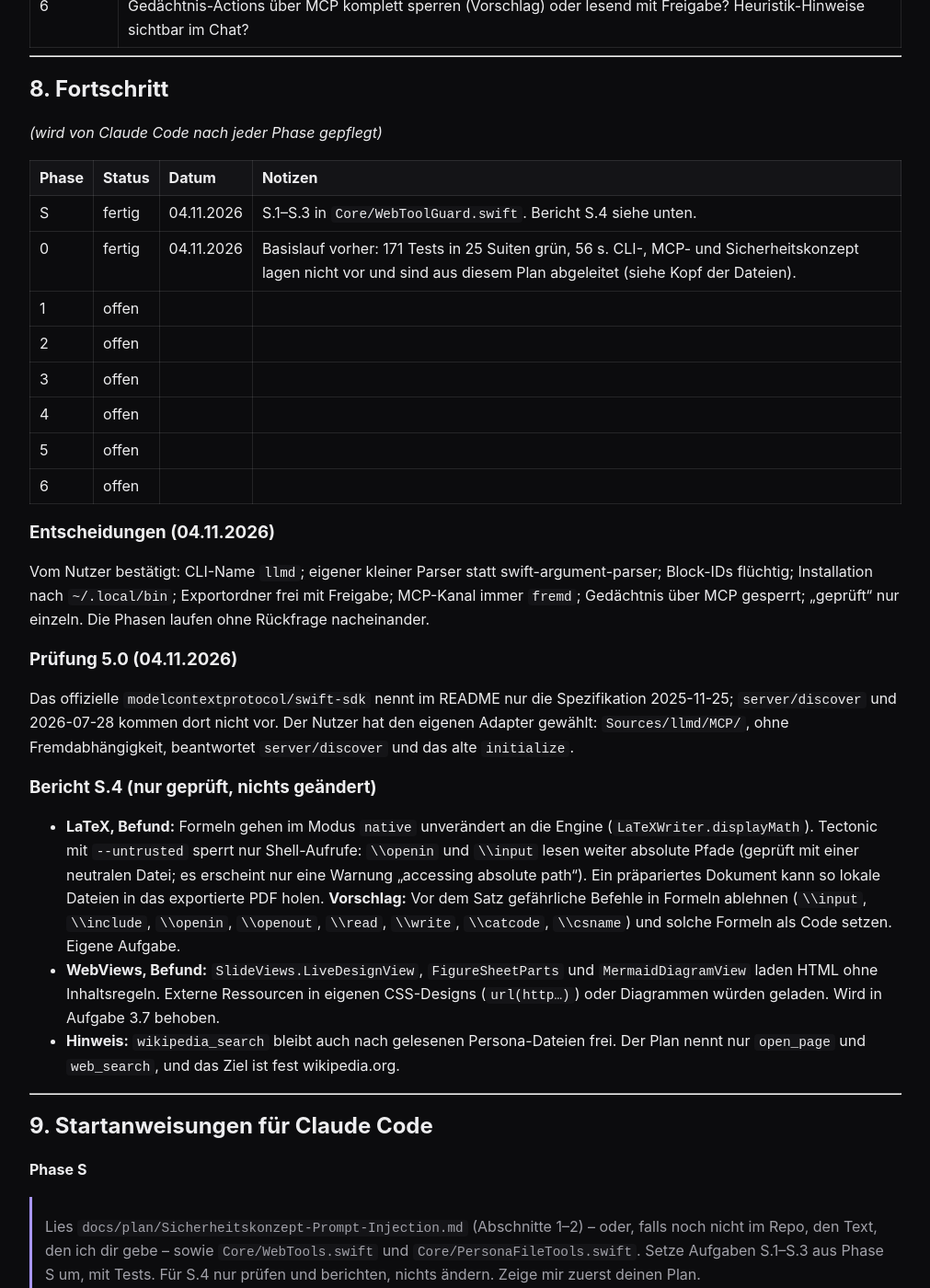
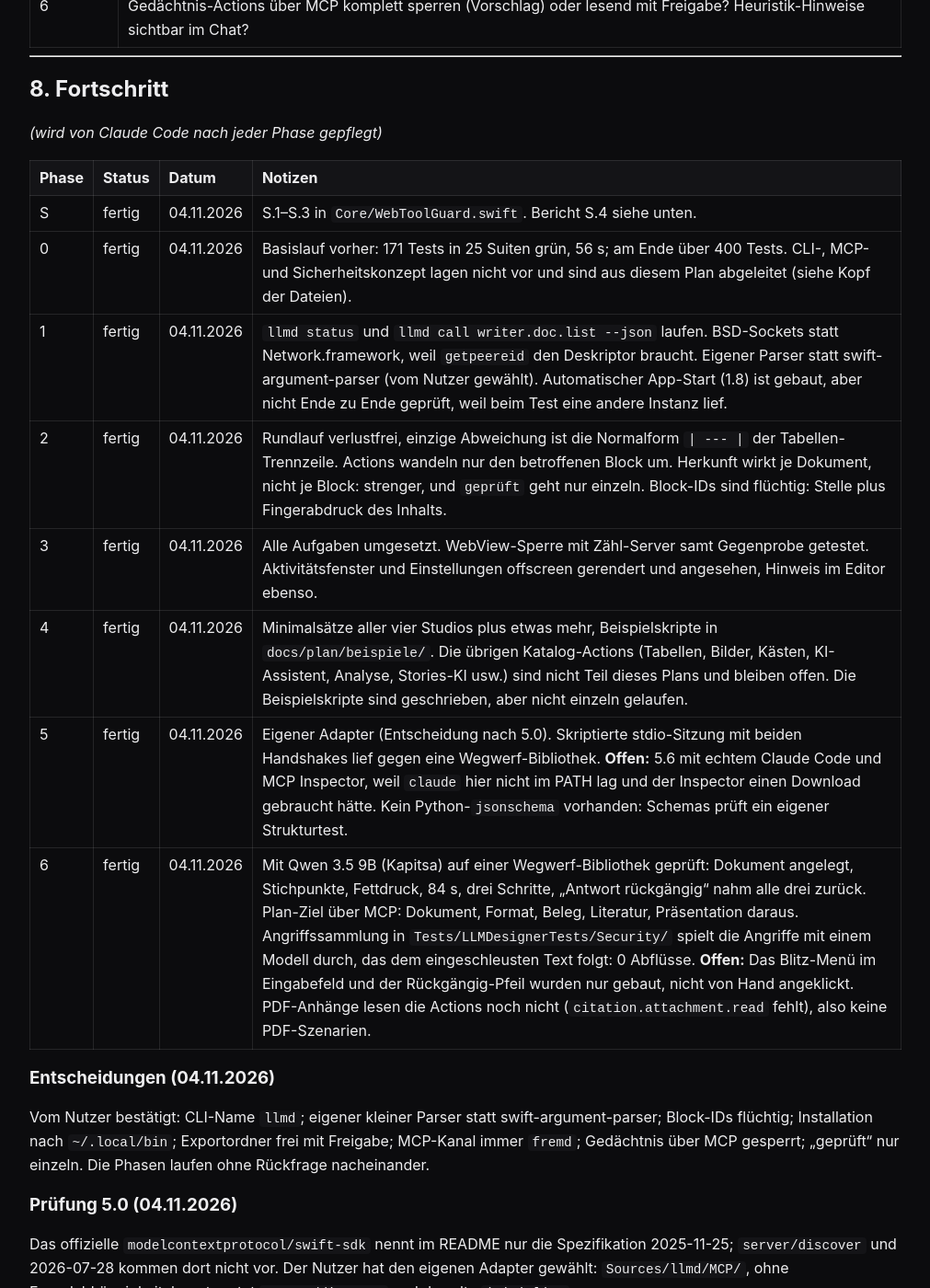
Before and after one commit to AlexEhrenberger/LLMDesigner, a Jekyll site: the page built from docs/plan/Implementierungsplan.md, in a window 1280 px wide and 1400 px high, scrolled down 9680 px. Shown: the whole window at 92% size, without its empty margins (134-1145 px from the left). Built offline with Jekyll 4.4.1, drawn with Linux system fonts in a browser that asks for light colours; our own code applies the rules of GitHub Pages for plain Markdown files.

Commit message:
Doku der Action-Schicht, Fortschritt im Plan, Einstellungen und Aktivität übersichtlicher
Bilder von der Platte fragen auf den Kanälen Chat und MCP nach, weil sie danach für den
Aufrufer sichtbar wären.

Co-Authored-By: Claude Opus 5.5 <noreply@anthropic.com>

```diff
--- a/docs/plan/Implementierungsplan.md
+++ b/docs/plan/Implementierungsplan.md
@@ -280,13 +280,13 @@ _(wird von Claude Code nach jeder Phase gepflegt)_
 | Phase | Status | Datum | Notizen |
 |---|---|---|---|
 | S | fertig | 04.11.2026 | S.1–S.3 in `Core/WebToolGuard.swift`. Bericht S.4 siehe unten. |
-| 0 | fertig | 04.11.2026 | Basislauf vorher: 171 Tests in 25 Suiten grün, 56 s. CLI-, MCP- und Sicherheitskonzept lagen nicht vor und sind aus diesem Plan abgeleitet (siehe Kopf der Dateien). |
-| 1 | offen | | |
-| 2 | offen | | |
-| 3 | offen | | |
-| 4 | offen | | |
-| 5 | offen | | |
-| 6 | offen | | |
+| 0 | fertig | 04.11.2026 | Basislauf vorher: 171 Tests in 25 Suiten grün, 56 s; am Ende über 400 Tests. CLI-, MCP- und Sicherheitskonzept lagen nicht vor und sind aus diesem Plan abgeleitet (siehe Kopf der Dateien). |
+| 1 | fertig | 04.11.2026 | `llmd status` und `llmd call writer.doc.list --json` laufen. BSD-Sockets statt Network.framework, weil `getpeereid` den Deskriptor braucht. Eigener Parser statt swift-argument-parser (vom Nutzer gewählt). Automatischer App-Start (1.8) ist gebaut, aber nicht Ende zu Ende geprüft, weil beim Test eine andere Instanz lief. |
+| 2 | fertig | 04.11.2026 | Rundlauf verlustfrei, einzige Abweichung ist die Normalform `| --- |` der Tabellen-Trennzeile. Actions wandeln nur den betroffenen Block um. Herkunft wirkt je Dokument, nicht je Block: strenger, und `geprüft` geht nur einzeln. Block-IDs sind flüchtig: Stelle plus Fingerabdruck des Inhalts. |
+| 3 | fertig | 04.11.2026 | Alle Aufgaben umgesetzt. WebView-Sperre mit Zähl-Server samt Gegenprobe getestet. Aktivitätsfenster und Einstellungen offscreen gerendert und angesehen, Hinweis im Editor ebenso. |
+| 4 | fertig | 04.11.2026 | Minimalsätze aller vier Studios plus etwas mehr, Beispielskripte in `docs/plan/beispiele/`. Die übrigen Katalog-Actions (Tabellen, Bilder, Kästen, KI-Assistent, Analyse, Stories-KI usw.) sind nicht Teil dieses Plans und bleiben offen. Die Beispielskripte sind geschrieben, aber nicht einzeln gelaufen. |
+| 5 | fertig | 04.11.2026 | Eigener Adapter (Entscheidung nach 5.0). Skriptierte stdio-Sitzung mit beiden Handshakes lief gegen eine Wegwerf-Bibliothek. **Offen:** 5.6 mit echtem Claude Code und MCP Inspector, weil `claude` hier nicht im PATH lag und der Inspector einen Download gebraucht hätte. Kein Python-`jsonschema` vorhanden: Schemas prüft ein eigener Strukturtest. |
+| 6 | fertig | 04.11.2026 | Mit Qwen 3.5 9B (Kapitsa) auf einer Wegwerf-Bibliothek geprüft: Dokument angelegt, Stichpunkte, Fettdruck, 84 s, drei Schritte, „Antwort rückgängig“ nahm alle drei zurück. Plan-Ziel über MCP: Dokument, Format, Beleg, Literatur, Präsentation daraus. Angriffssammlung in `Tests/LLMDesignerTests/Security/` spielt die Angriffe mit einem Modell durch, das dem eingeschleusten Text folgt: 0 Abflüsse. **Offen:** Das Blitz-Menü im Eingabefeld und der Rückgängig-Pfeil wurden nur gebaut, nicht von Hand angeklickt. PDF-Anhänge lesen die Actions noch nicht (`citation.attachment.read` fehlt), also keine PDF-Szenarien. |
 
 ### Entscheidungen (04.11.2026)
 
```
Also changed, not shown: docs/actions.md (added, +123 -0 lines), docs/architektur.md (+4 -0 lines), docs/code.md (+4 -1 lines), docs/funktionen.md (+4 -0 lines), docs/speicherformate.md (+4 -0 lines), README.md, 4 other files.
